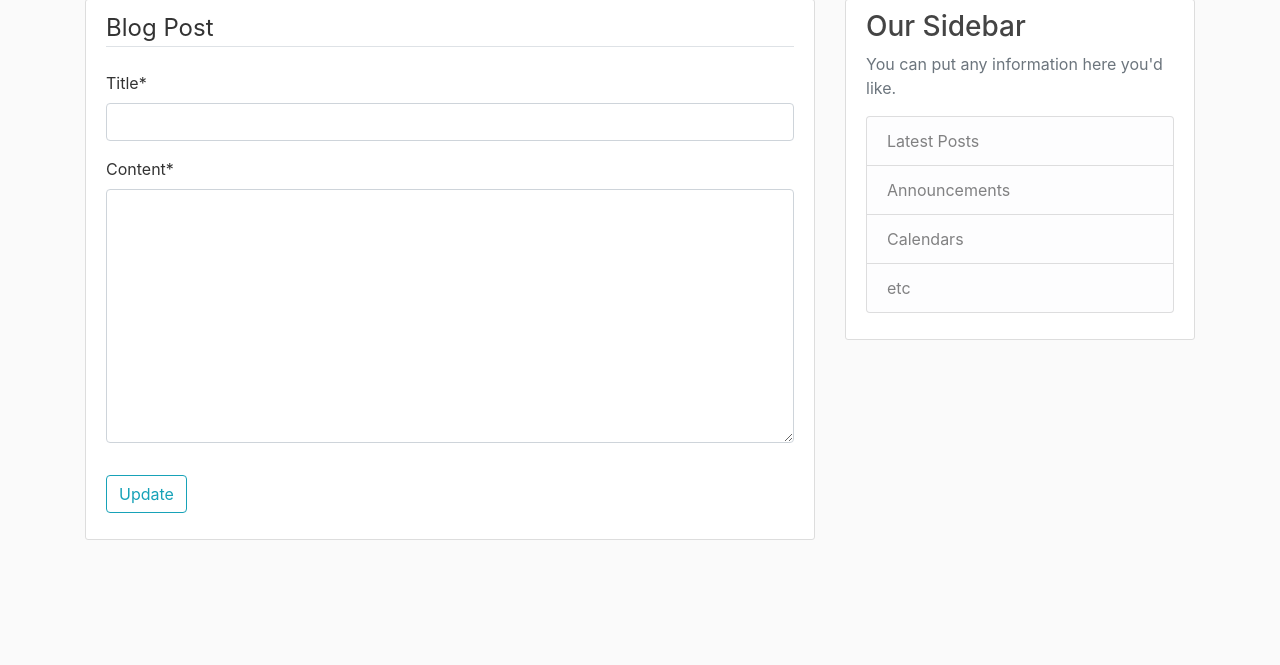
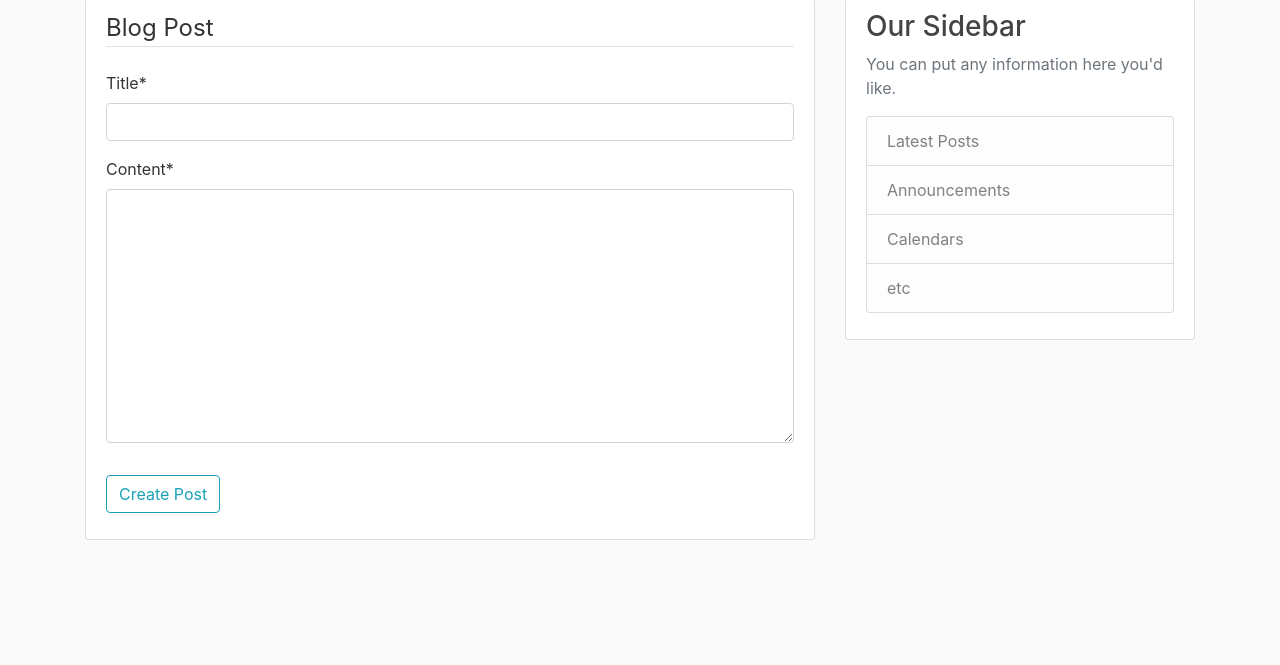
Before and after one commit to issacantony123/django_blog, a Django app: page /post/new/ in a window 1280 px wide. Shown: the part 81-746 px from the top of the page. Run offline with Django 3.2, Linux system fonts and the light colour scheme; the visitor is signed in with stand-in values (Sample User, id 1); some libraries are stand-ins or nearby versions.

Commit message:
Small Bug

```diff
--- a/blog/templates/blog/post_form.html
+++ b/blog/templates/blog/post_form.html
@@ -9,7 +9,7 @@
                 {{ form|crispy }}
             </fieldset>
             <div class="form-group">
-                <button class="btn btn-outline-info" type="submit">Update</button>
+                <button class="btn btn-outline-info" type="submit">Create Post</button>
             </div>
         </form>
     </div>
```
